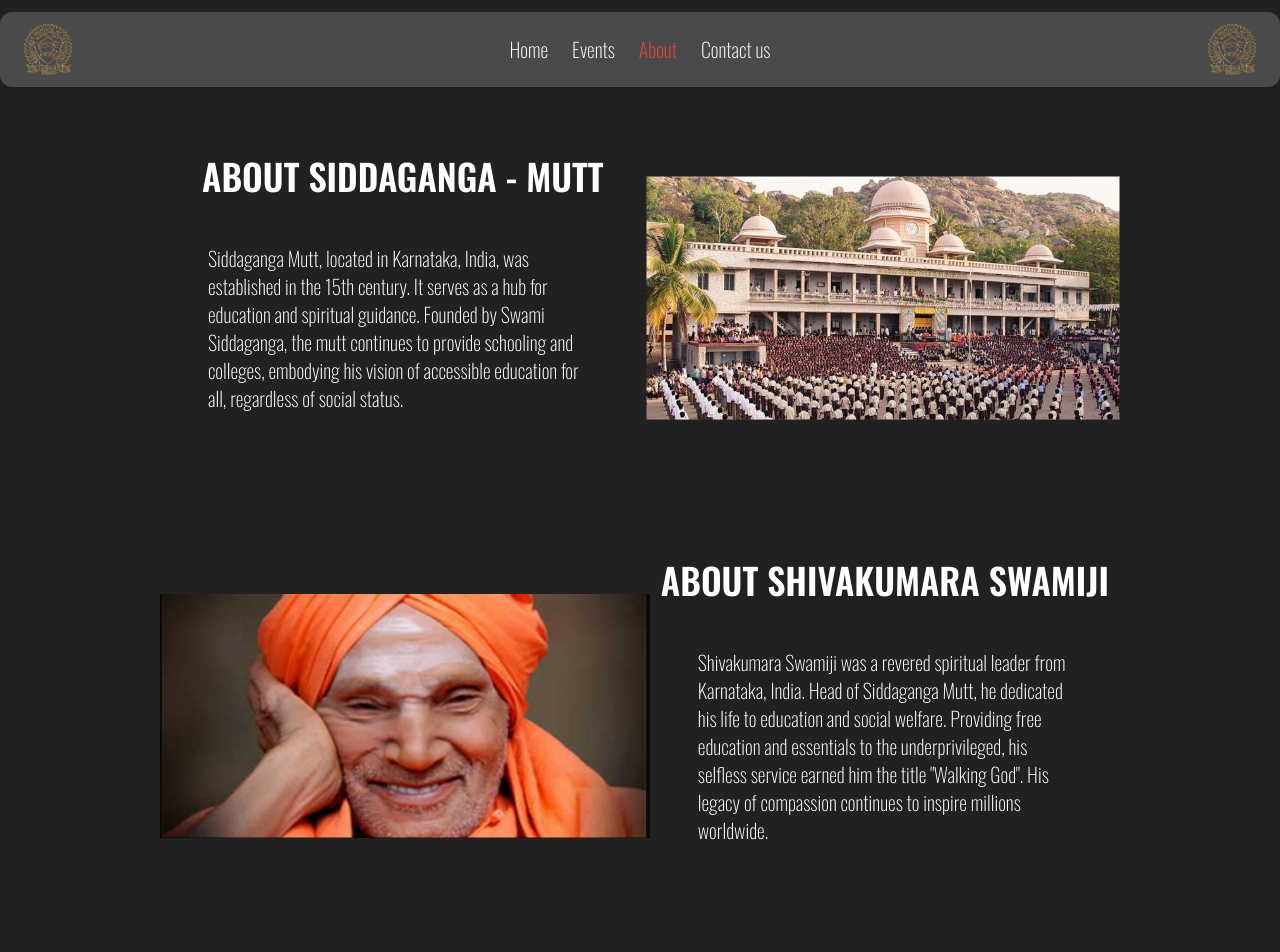
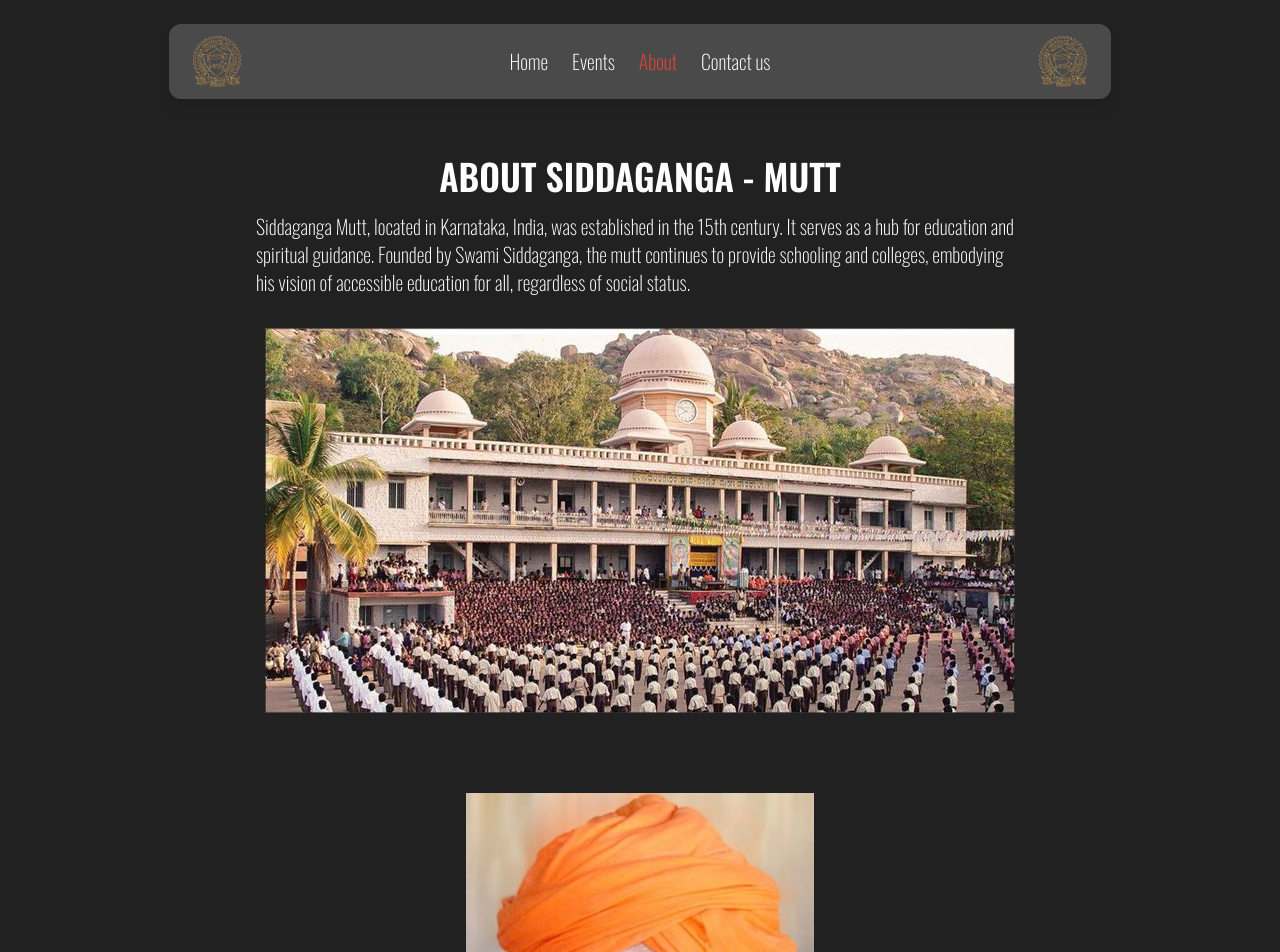
Before and after one commit to rpmwin/halcyon, a React (Vite) app: page /about in a window 1280 px wide. Shown: the top 952 px of the page. Built offline with nearby package versions, Linux system fonts and the light colour scheme.

Commit message:
about section some changes done

```diff
--- a/src/App.jsx
+++ b/src/App.jsx
@@ -16,10 +16,10 @@
   return (
     <div className="min-w-screen min-h-screen flex flex-col bg-zinc-900 text-white overflow-x-hidden relative">
       <Router>
-        <div className="z-20 fixed top-3  ">
+        <div className="z-20 fixed top-3 p-3 w-screen transform navbarcss flex justify-center items-center">
           <NavBar />
         </div>
-        <div className='mt-10 flex-grow'>
+        <div className="mt-10 flex-grow">
           <Routes>
             <Route path="/" element={<HomeMain />} />
             <Route path="/events" element={<EventsPage />} />
@@ -29,7 +29,7 @@
               element={<IndividualEvent />}
             />
             <Route path="/about" element={<About />} />
-            <Route path='/contact' element={<Contact />} />
+            <Route path="/contact" element={<Contact />} />
             {/* <Route path="/Test" element={<LoadingAnimation />} /> */}
           </Routes>
         </div>
--- a/src/components/KnowMore.jsx
+++ b/src/components/KnowMore.jsx
@@ -4,7 +4,7 @@
   return (
     <div className='flex flex-col items-center justify-center mt-28 text-wrap text-center '>
       <h1 className='text-8xl font-bold text-white uppercase p-5 '>Know More</h1>
-      <p className='text-lg text-white '>Lorem ipsum dolor sit amet consectetur adipisicing elit. Nihil, quidem. Lorem ipsum dolor sit, amet consectetur adipisicing elit. Fuga amet, quam velit reprehenderit quidem eligendi ipsam nihil voluptatem reiciendis est iste, nostrum odio cumque quaerat non obcaecati tenetur aliquam corrupti maxime sequi magnam nisi? Dicta explicabo sunt itaque facilis corporis ut iste quis consequatur adipisci fugiat rerum deleniti temporibus vitae fuga beatae nostrum fugit molestias et veniam quam necessitatibus, voluptates tempore! Explicabo et consequuntur impedit odit error fugit? Rem, illo culpa. Nostrum dolore beatae laudantium, dolor eum labore non alias ipsam incidunt temporibus totam corporis dolores suscipit. Alias exercitationem officiis asperiores cum deserunt accusamus nam quos nihil placeat, officia voluptatibus! Deserunt quasi voluptate qui, nesciunt, mollitia exercitationem dolores quia recusandae laudantium, non debitis nostrum necessitatibus magni commodi quibusdam. Earum nulla consectetur tenetur natus?</p>
+      <p className='text-lg text-white w-[80%]'>Halcyon, the annual summer fest of Siddaganga Institute of Technology, Tumakuru is the largest event that SIT hosts, held for a span of 2 days. The charm of this annual festival has anything but not diminished with the spirits of the participants, organizers and the audience growing stronger and bigger every year. With a footfall of 3000+ participants in and around the state participating in the events, the fest is growing every year. We have 30+ events along with several informal events. This Halcyon is bigger than ever before, celebrating its 31st year.</p>
     </div>
   )
 }
--- /dev/null
+++ b/src/components/LatestNews.jsx
@@ -0,0 +1,23 @@
+import React from 'react'
+
+function LatestNews() {
+  return (
+      <div className="m-10 mt-24 mb-20 flex justify-center items-center w-[100%] ">
+
+
+            <div className="relative w-[100%] rounded-md bg-white sm:h-[280px]  mt-14 text-black OxygenRegular border-l-[7px] border-l-red-600">
+              <p className="p-7 text-4xl uppercase text-center font-bold  ">Latest news</p>
+              <textarea
+                name=""
+                id=""
+                value={"hellow world"}
+                className="  w-[90%] h-[150px] border ml-4 mt-0    pointer-events-auto"
+              >
+
+              </textarea>
+            </div>
+          </div>
+  )
+}
+
+export default LatestNews
--- a/src/components/NavBar.jsx
+++ b/src/components/NavBar.jsx
@@ -4,7 +4,7 @@
 
 function NavBar() {
   return (
-    <div className="flex justify-between items-center p-3 px-6 bg-gray-600 bg-opacity-50 backdrop-blur-lg shadow-lg rounded-xl w-screen">
+    <div className="flex justify-between items-center p-3 px-6 bg-gray-600 bg-opacity-50 backdrop-blur-lg shadow-lg rounded-xl sm:w-3/4">
       <img src={SITLOGO} alt="" className="w-12 hidden sm:inline md:inline" />
       <div className="flex justify-between space-x-6 text-xl">
         <NavLink
--- a/src/pages/About.jsx
+++ b/src/pages/About.jsx
@@ -1,20 +1,20 @@
 import React from 'react';
 import SiddagangaMutt from '../assets/Images/siddagangaMutt.jpg';
-import ShivakumaraSwamiji from '../assets/Images/ShivakumaraSwamiji.png';
-import SIT from '../assets/Images/SIT.jpg';
+import ShivakumaraSwamiji from '../assets/Images/swamiji1.jpeg';
+import SIT from '../assets/Images/sit-logo2.png';
 import halcyon from '../assets/Images/halcyon.png';
 
 function About() {
   return (
     <div className=" w-screen mt-14 flex flex-col justify-center items-center">
-      <div className=" w-3/4 text-left flex  items-center justify-center m-10">
+      <div className=" w-3/4 text-left flex flex-col  items-center justify-center m-10">
         <div className="w-[80%]">
           <h1 className="text-4xl font-bold text-center mb-4 uppercase mt-5">
             {' '}
             About Siddaganga - Mutt
           </h1>
 
-          <p className=" text-xl p-4 m-8">
+          <p className=" text-xl pb-8">
             Siddaganga Mutt, located in Karnataka, India, was established in the
             15th century. It serves as a hub for education and spiritual
             guidance. Founded by Swami Siddaganga, the mutt continues to provide
@@ -26,7 +26,7 @@
           <img src={SiddagangaMutt} alt="" />
         </div>
       </div>
-      <div className=" w-3/4 text-left flex  items-center justify-center m-10">
+      <div className=" w-3/4 text-left flex  flex-col items-center justify-center m-10">
         <div>
           <img src={ShivakumaraSwamiji} alt="" />
         </div>
@@ -36,7 +36,7 @@
             About Shivakumara Swamiji
           </h1>
 
-          <p className=" text-xl p-4 m-8">
+          <p className=" text-xl pb-4 ">
             Shivakumara Swamiji was a revered spiritual leader from Karnataka,
             India. Head of Siddaganga Mutt, he dedicated his life to education
             and social welfare. Providing free education and essentials to the
@@ -46,14 +46,14 @@
           </p>
         </div>
       </div>
-      <div className=" w-3/4 text-left flex  items-center justify-center m-10">
+      <div className=" w-3/4 text-left flex flex-col sm:flex-row  items-center justify-center m-10">
         <div className="w-[80%]">
           <h1 className="text-4xl font-bold text-center mb-4 uppercase mt-5">
             {' '}
             About Siddaganga Insitiute of Technology
           </h1>
 
-          <p className=" text-xl p-4 m-8">
+          <p className=" text-xl pb-8 ">
             Siddaganga Institute of Technology (SIT), located in Karnataka,
             India, is a renowned educational institution offering engineering
             and technological programs. Founded with a vision to provide quality
--- a/src/pages/HomeMain.jsx
+++ b/src/pages/HomeMain.jsx
@@ -3,6 +3,7 @@
 import HomeVideo from './HomeVideo';
 import Sponsors from './Sponsors';
 import KnowMore from '../components/KnowMore';
+import LatestNews from '../components/LatestNews';
 
 function HomeMain() {
   const [loaded, setLoaded] = useState(false);
@@ -13,18 +14,21 @@
   }, []);
 
   return (
-    <div className='relative'>
+    <div className="relative">
       {/* Render the LoaderPage only if the page is not loaded */}
 
-      <div className='w-[100%]' >
+      <div className="w-[100%]">
         <HomeVideo />
       </div>
       <div>
         <KnowMore />
       </div>
-        <div >
-          <Sponsors />
-        </div>
+      <div className=" flex items-center justify-center">
+        <LatestNews />
+      </div>
+      <div>
+        <Sponsors />
+      </div>
     </div>
   );
 }
```
Also changed, not shown: src/assets/Images/sit-logo2.png (added), src/assets/Images/swamiji1.jpeg (added).
